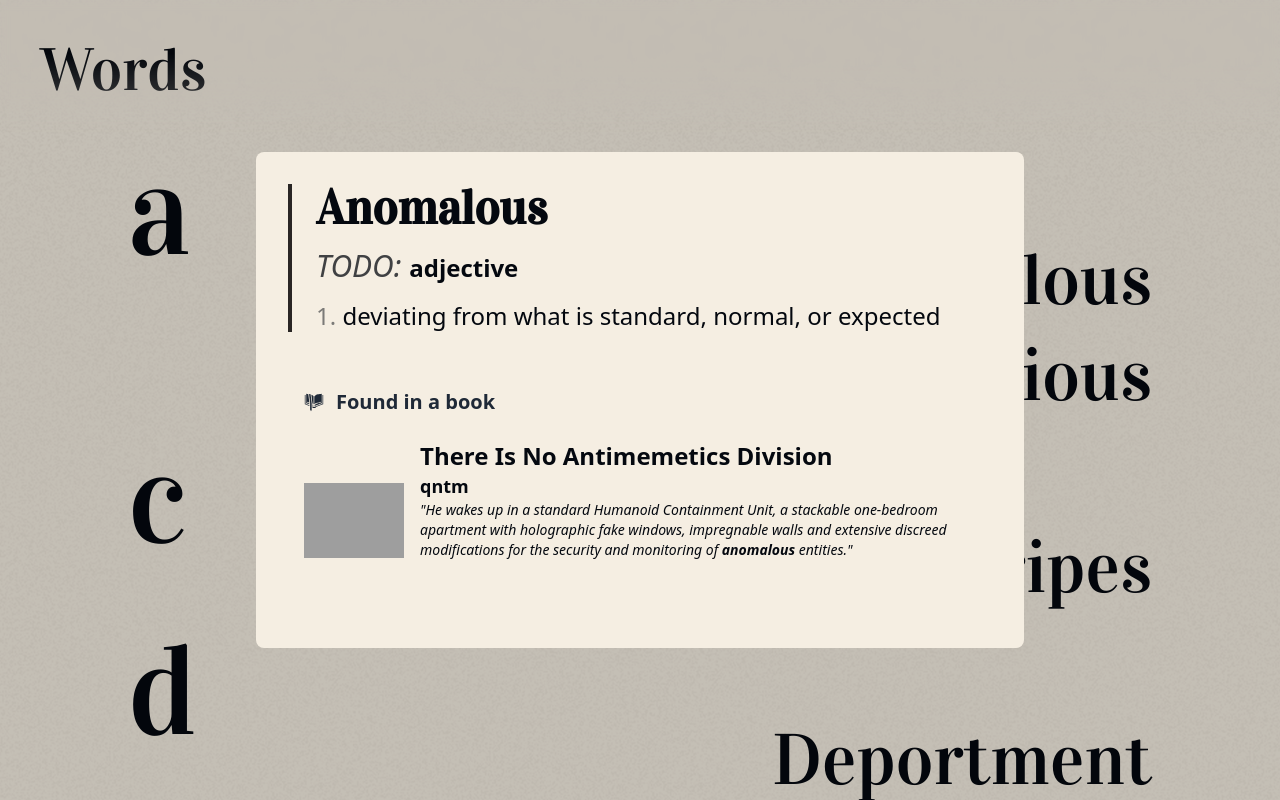
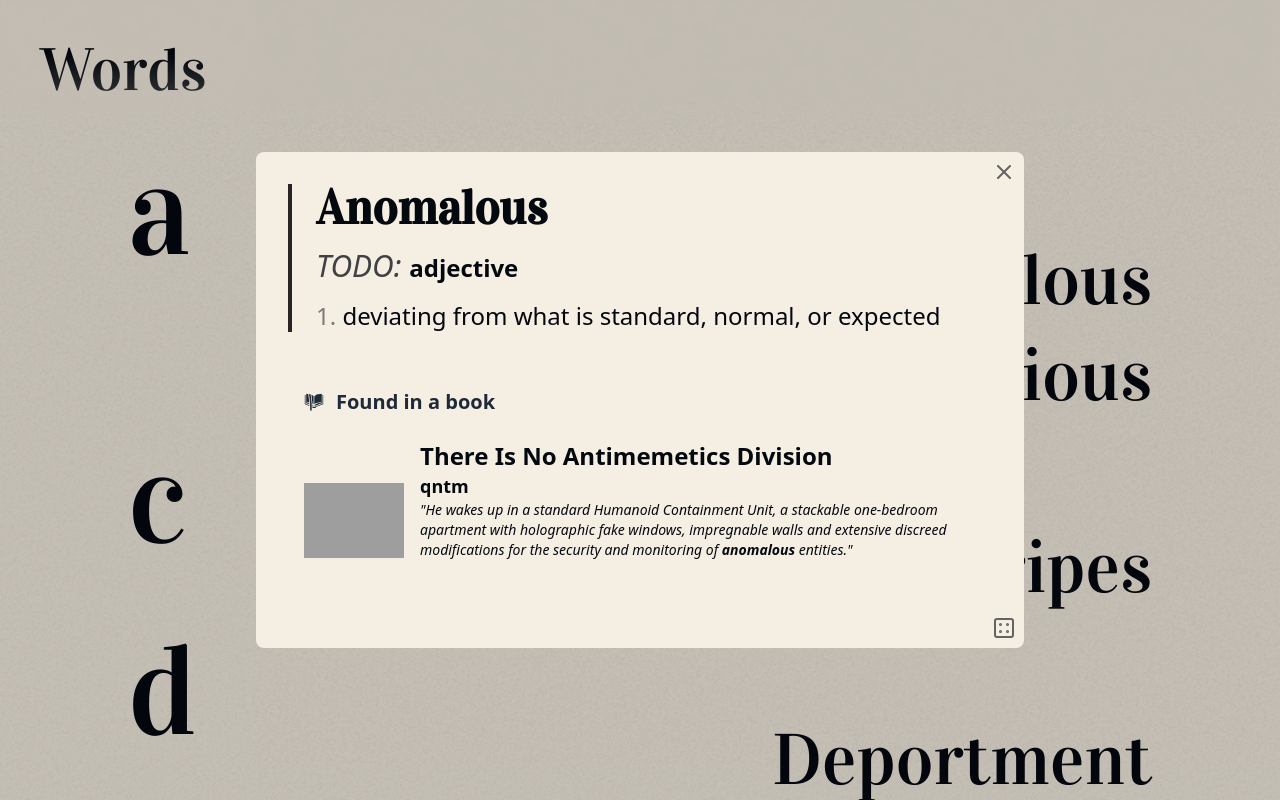
Before and after one commit to szeckirjr/by-wardo, a Next.js app: page / in a window 1280 px wide. Both pictures are taken after a click on the button "Anomalous". Shown: the top 800 px of the page. Built offline with nearby package versions, Linux system fonts and the light colour scheme; grey boxes are pictures that could not be loaded; a web font is replaced by a local one.

Commit message:
Add controls to word popup

```diff
--- a/src/components/WordPopUpBox.tsx
+++ b/src/components/WordPopUpBox.tsx
@@ -1,7 +1,9 @@
 "use client";
 
 import { Word } from "@/types";
-import { useEffect, useRef } from "react";
+import { useEffect, useRef, useState } from "react";
+import { words, letters } from "@/words";
+import { TbX, TbDice } from "react-icons/tb";
 import WordDefinition from "./WordDefinition";
 
 export default function WordPopUpBox({
@@ -12,6 +14,21 @@ export default function WordPopUpBox({
   closeModal?: () => void;
 }) {
   const modalRef = useRef<HTMLDivElement | null>(null);
+  const [currentWord, setCurrentWord] = useState<Word>(word);
+
+  useEffect(() => {
+    setCurrentWord(word);
+  }, [word]);
+
+  const getRandomWord = () => {
+    const letter = letters[Math.floor(Math.random() * letters.length)];
+    const wordList = Object.values(words[letter]);
+    return wordList[Math.floor(Math.random() * wordList.length)];
+  };
+
+  const handleRandom = () => {
+    setCurrentWord(getRandomWord());
+  };
 
   useEffect(() => {
     const handleClick = (event: MouseEvent) => {
@@ -48,10 +65,24 @@ export default function WordPopUpBox({
     >
       <div
         ref={modalRef}
-        className="fixed w-full max-w-screen-md top-1/2 left-1/2 transform -translate-x-1/2 -translate-y-1/2 py-4 px-8 bg-champagne rounded-lg z-50"
+        className="fixed w-full max-w-screen-md top-1/2 left-1/2 transform -translate-x-1/2 -translate-y-1/2 py-4 px-8 bg-champagne rounded-lg z-50 relative"
         onClick={(e) => e.stopPropagation()}
       >
-        <WordDefinition word={word} />
+        <button
+          onClick={closeModal}
+          aria-label="Close"
+          className="absolute top-2 right-2 text-2xl opacity-60 hover:opacity-100"
+        >
+          <TbX />
+        </button>
+        <WordDefinition word={currentWord} />
+        <button
+          onClick={handleRandom}
+          aria-label="Random word"
+          className="absolute bottom-2 right-2 text-2xl opacity-60 hover:opacity-100"
+        >
+          <TbDice />
+        </button>
       </div>
     </div>
   );
```
